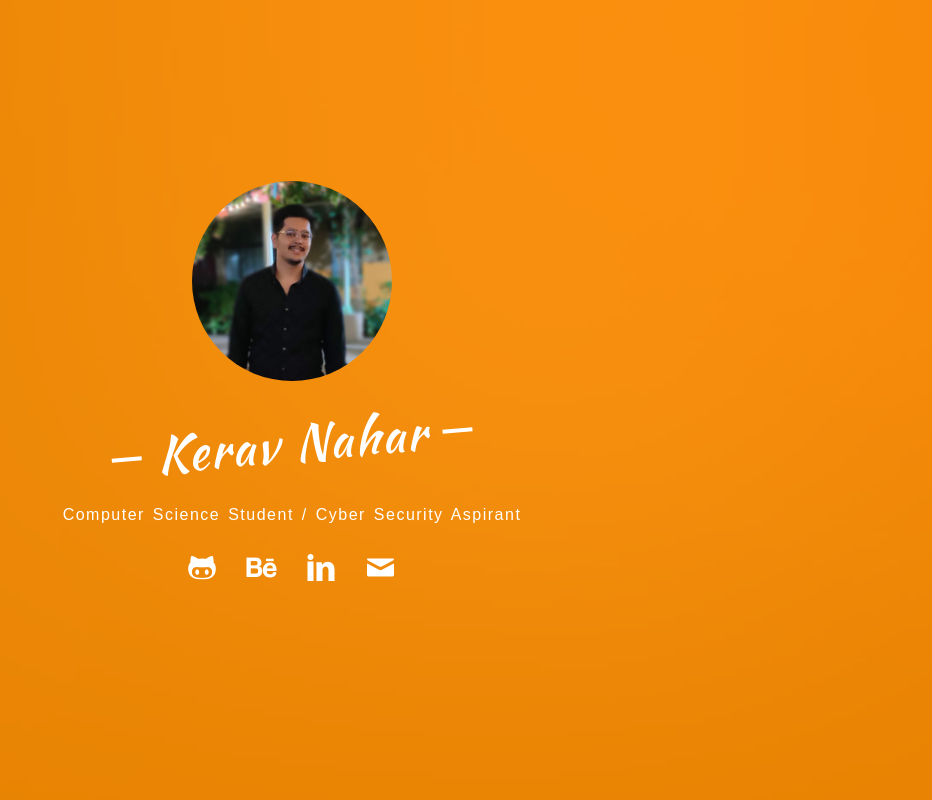
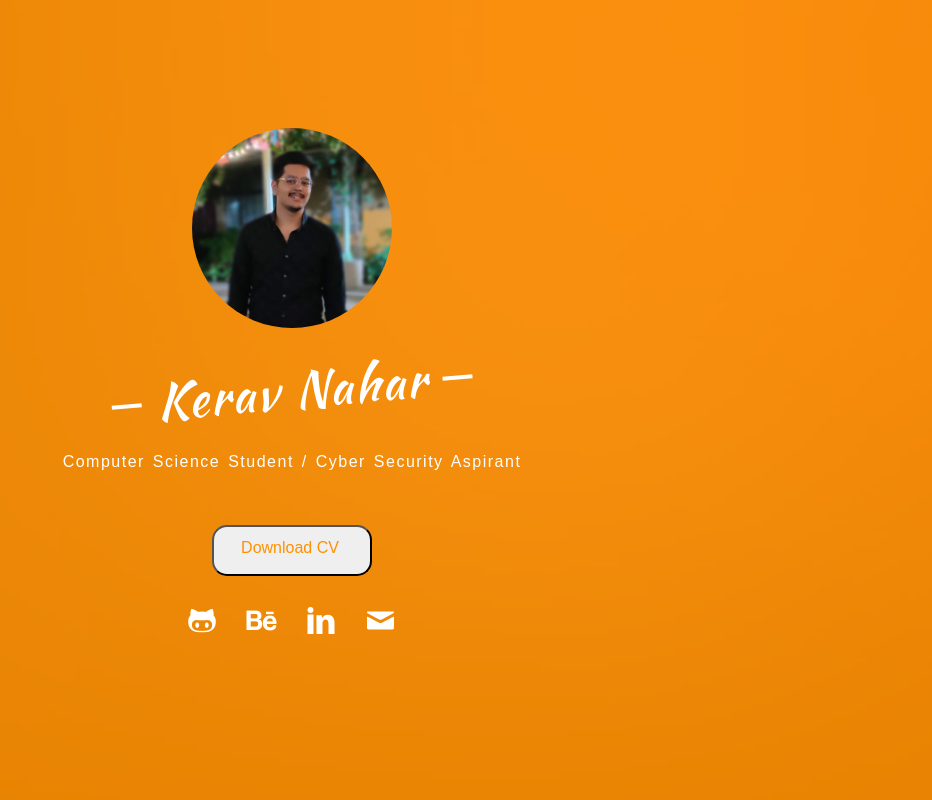
Before and after one commit to KeravNahar/Portfolio, a plain HTML site: page index.html in a window 1280 px wide. Shown: the top 800 px of the page, without its empty margins (348-1280 px from the left). Drawn offline with Linux system fonts and the light colour scheme; some packages are replaced by stand-ins of ours; no server answers; files whose address does not match are found by name.

Commit message:
Download CV Option added

```diff
--- a/index.html
+++ b/index.html
@@ -58,6 +58,10 @@
 							<div class="profile-thumb" style="background: url(images/user-3.jpg);"></div>
 							<h1><span>Kerav Nahar</span></h1>
 							<h3><span>Computer Science Student / Cyber Security Aspirant</span></h3>
+							<br><br>
+							<button style="border-radius: 15px;">
+							<a href="assets\Kerav_Nahar_Resume_19-07-2022-14-50-05.pdf" class="btn btn-outline-light mr-5" download>Download CV</a>
+							</button>
 							<p>
 								<ul class="fh5co-social-icons">
 									<li><a href="https://github.com/KeravNahar"><i class="icon-github"></i></a></li>
```
